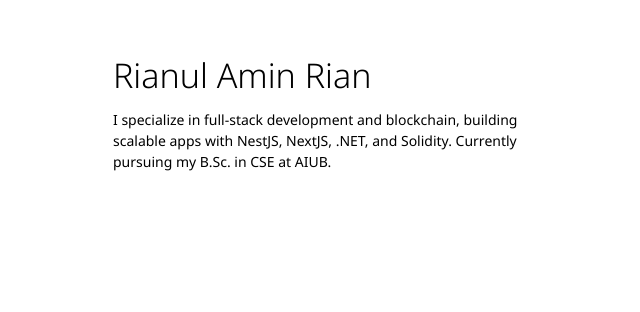
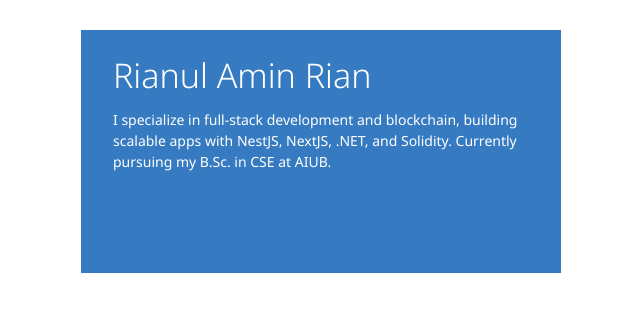
Before and after one commit to rianul-amin/rianul-amin, a Next.js app: page / in a window 1280 px wide. Shown: the top 312 px of the page, without its empty margins (204-844 px from the left). Built offline with nearby package versions, Linux system fonts and the light colour scheme.

Commit message:
minor update on biography section

```diff
--- a/src/components/LandingPage/FirstSection.tsx
+++ b/src/components/LandingPage/FirstSection.tsx
@@ -19,17 +19,17 @@ function FirstSection() {
 
     return (
         <div className="lg:h-[calc(100vh-60px)] h-[calc(100vh-160px)] grid grid-cols-1 md:grid-cols-2 grid-rows-6 md:grid-rows-3 gap-[5px]">
-            <div className="bg-[#ffffff] w-full row-span-2 md:row-span-1 relative">
+            <div className="bg-[#367BC1] w-full row-span-2 md:row-span-1 relative">
                 <AnimatePresence mode='wait'>
                     {
                         isLoading && <motion.div variants={slideUp} initial="initial" exit="exit" className="bg-[#000000] w-full h-full absolute cursor-wait"></motion.div>
                     }
                 </AnimatePresence>
                 <div className='py-3 px-5 sm:py-5 sm:px-8'>
-                    <p className="text-[#000000] text-[24px] sm:text-[34px] font-[300]">
+                    <p className="text-[#ffffff] text-[24px] sm:text-[34px] font-[300]">
                         Rianul Amin Rian
                     </p>
-                    <p className="mt-2 text-[#000000] text-[12px] sm:text-[14px] font-[400]">
+                    <p className="mt-2 text-[#ffffff] text-[12px] sm:text-[14px] font-[400]">
                         I specialize in full-stack development and blockchain, building scalable apps with NestJS, NextJS, .NET, and Solidity. Currently pursuing my B.Sc. in CSE at AIUB.
                     </p>
                 </div>
```
